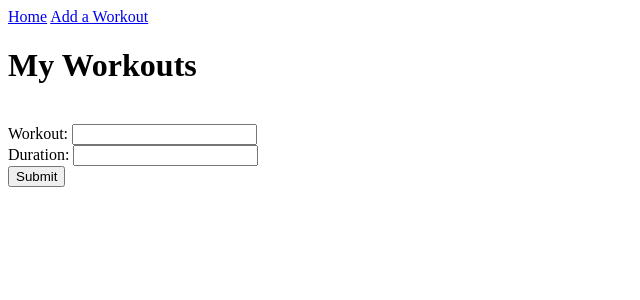
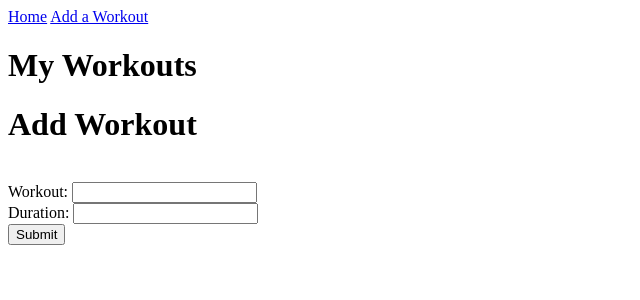
Before and after one commit to nasirshariff619/body_building_app, a Flask app: page /new_workout in a window 1280 px wide. Shown: the top 300 px of the page, without its empty margins (0-640 px from the left). Run offline with Flask 2, Linux system fonts and the light colour scheme.

Commit message:
addings changes

```diff
--- a/application/templates/new_exercise.html
+++ b/application/templates/new_exercise.html
@@ -1,6 +1,7 @@
 {% extends "layout.html" %}
 
 {% block body %}
+<h1>Add Exercise</h1>
 <form method="POST" action="">
     {{ form.hidden_tag() }}
     {{ form.exercise_name.label}}: {{ form.exercise_name }}<br>
--- a/application/templates/new_workout.html
+++ b/application/templates/new_workout.html
@@ -1,6 +1,7 @@
 {% extends "layout.html" %}
 
 {% block body %}
+<h1>Add Workout</h1>
 <form method="POST" action="">
     {{ form.hidden_tag() }}<br>
     {{ form.workout_muscle_group.label}}: {{ form.workout_muscle_group }}<br>
```
Also changed, not shown: tests/test_back_end.py (+21 -4 lines), README.md.
